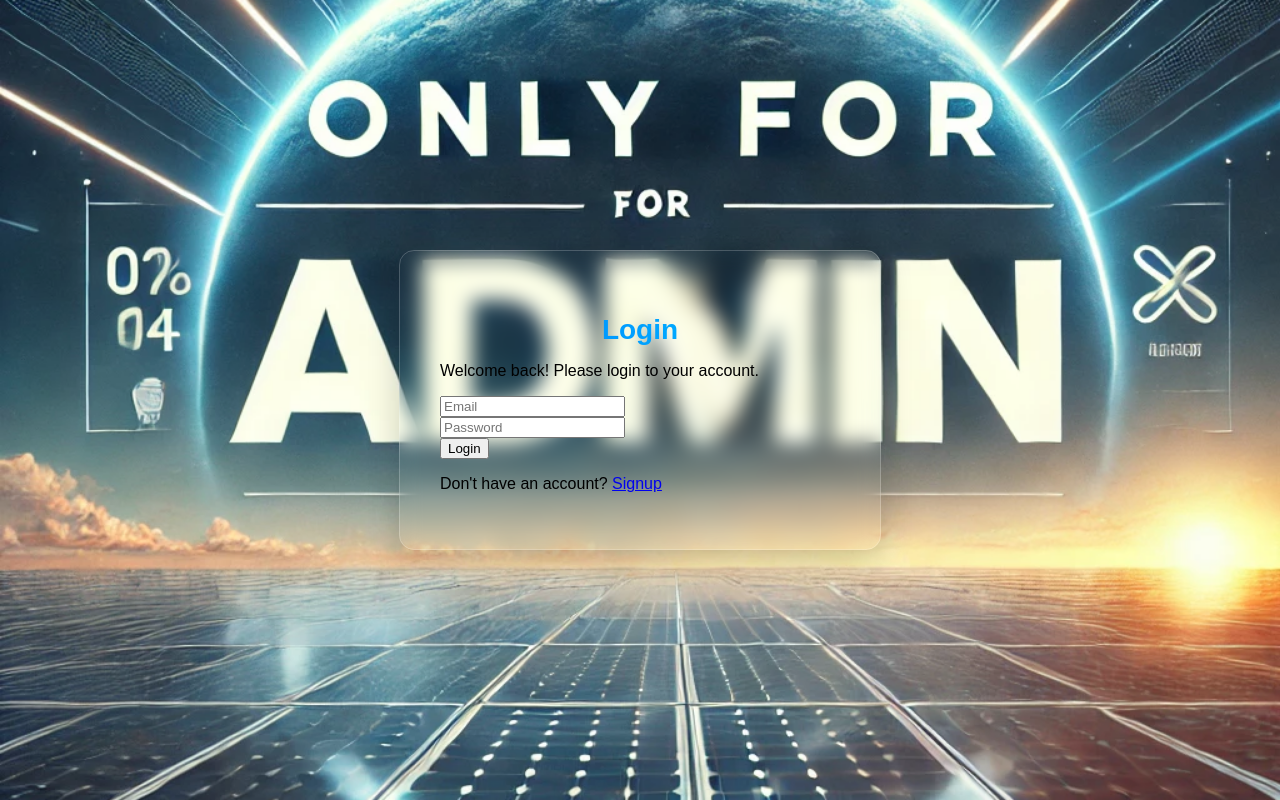
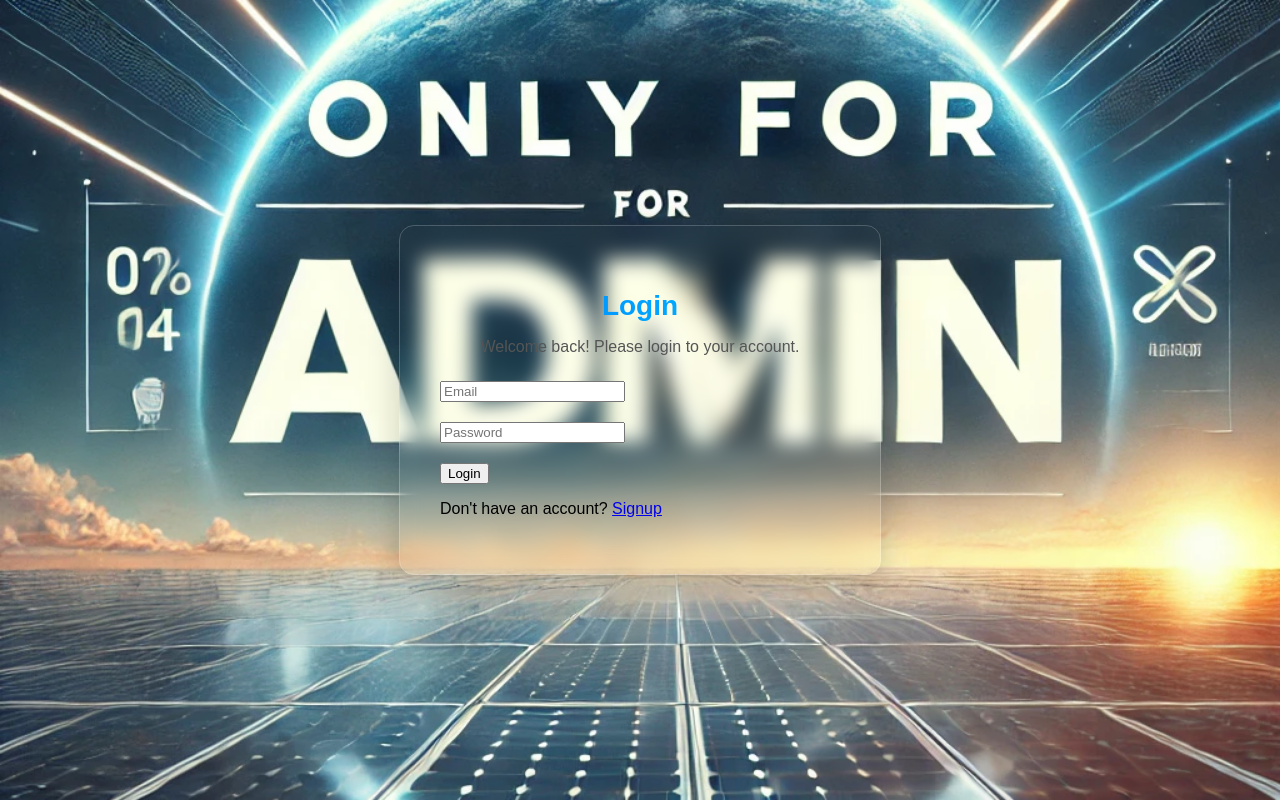
Before and after one commit to omar-albarakeh/Solar-IQ-React, a React (Create React App) app: page /login in a window 1280 px wide. Built offline with nearby package versions, Linux system fonts and the light colour scheme.

Commit message:
React <> css updated

```diff
--- a/src/style/authstyle.css
+++ b/src/style/authstyle.css
@@ -36,3 +36,14 @@ html, body {
   -webkit-background-clip: text;
   -webkit-text-fill-color: transparent;
 }
+
+.auth-subtitle {
+  font-size: 16px;
+  text-align: center;
+  margin-bottom: 25px;
+  color: #555;
+}
+
+.input-group {
+  margin-bottom: 20px;
+}
```
